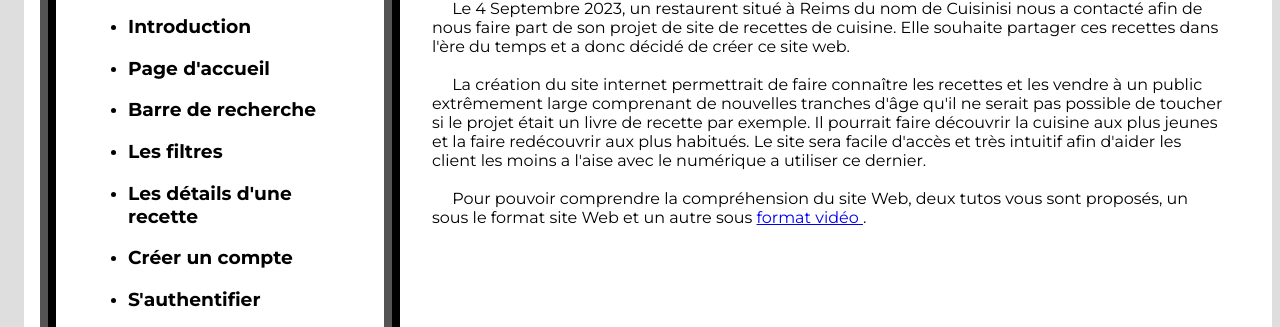
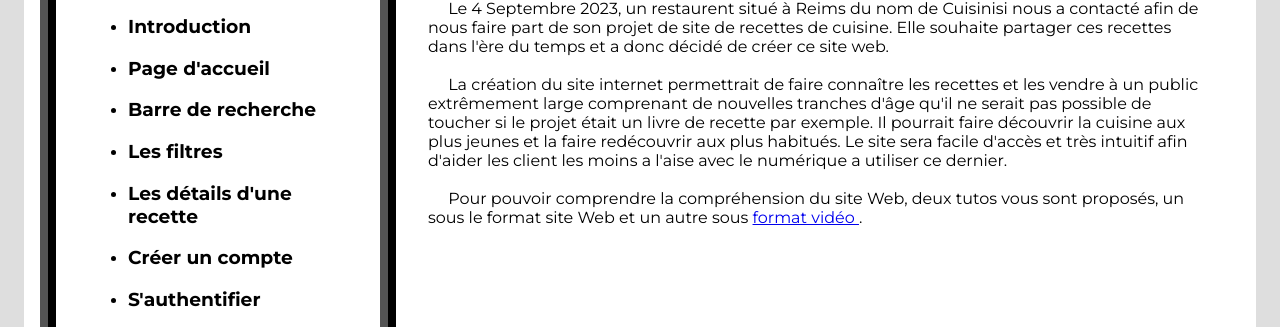
Before and after one commit to mathieuleo/tuto, a plain HTML site: page index.html in a window 1280 px wide. Shown: the part 225-552 px from the top of the page. Drawn offline with Linux system fonts and the light colour scheme.

Commit message:
Update style.css

```diff
--- a/style.css
+++ b/style.css
@@ -2,7 +2,6 @@
 
 html body{
     height: 100%;
-    width: 100%;
     display: flex;
     flex-direction: column;
     justify-content: space-around;
@@ -44,7 +43,6 @@ header h1{
     background-color: #ffffff;
     margin: 1em 1em 1em 1em ;
     padding: 1em;
-    height: 50em;
 }
 
 div.Sommaire{
```
